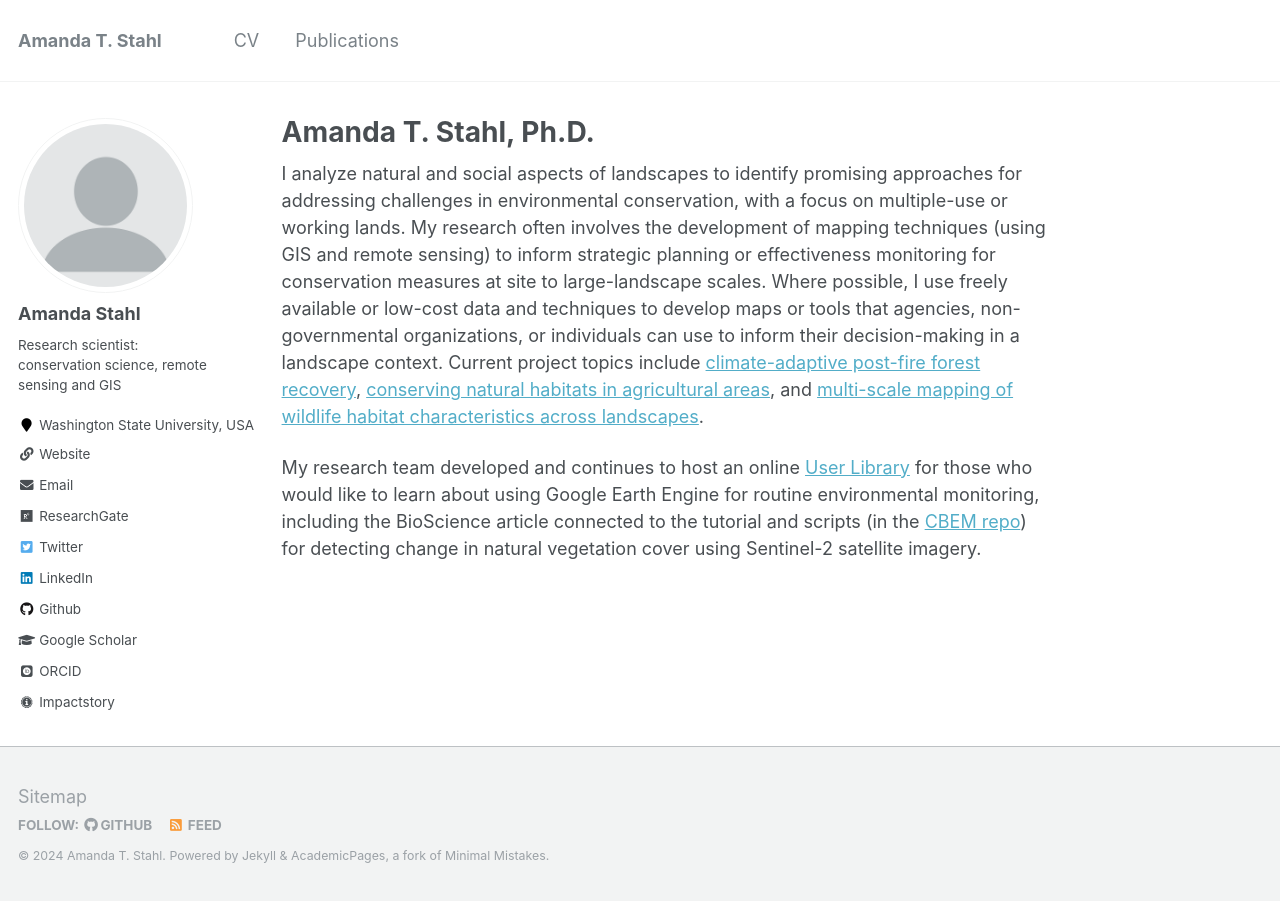
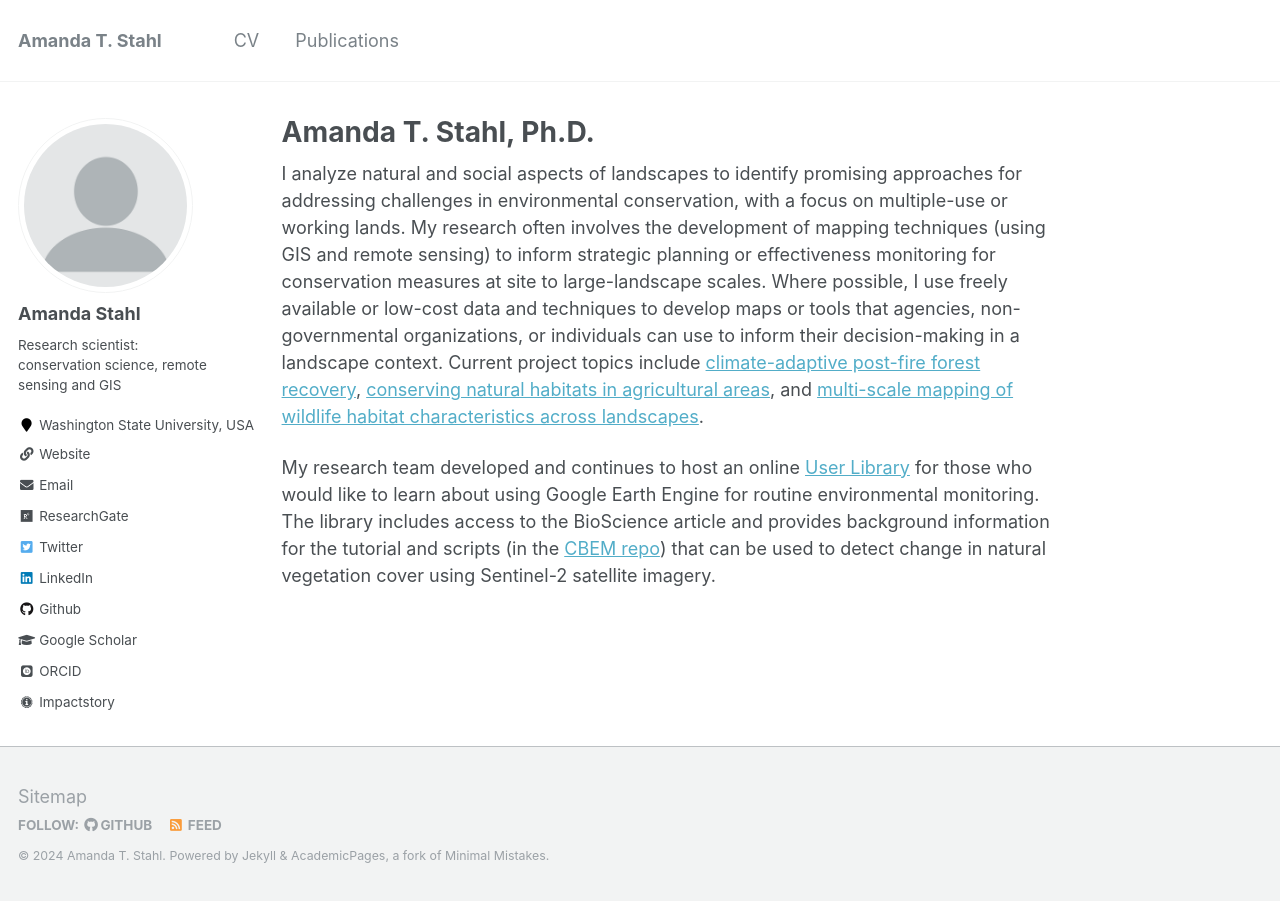
Before and after one commit to ATStahl/ATSpages, a Jekyll site: the page built from _pages/about.md, in a window 1280 px wide. Built offline with Jekyll 4.4.1, drawn with Linux system fonts in a browser that asks for light colours; some web fonts are replaced.

Commit message:
Update about.md

```diff
--- a/_pages/about.md
+++ b/_pages/about.md
@@ -10,4 +10,4 @@ redirect_from:
 
 I analyze natural and social aspects of landscapes to identify promising approaches for addressing challenges in environmental conservation, with a focus on multiple-use or working lands. My research often involves the development of mapping techniques (using GIS and remote sensing) to inform strategic planning or effectiveness monitoring for conservation measures at site to large-landscape scales. Where possible, I use freely available or low-cost data and techniques to develop maps or tools that agencies, non-governmental organizations, or individuals can use to inform their decision-making in a landscape context. Current project topics include <a href="https://environment.wsu.edu/post-fire-management/">climate-adaptive post-fire forest recovery</a>, <a href="https://ecologyandsociety.org/vol28/iss1/art42/">conserving natural habitats in agricultural areas</a>, and <a href="https://drive.google.com/file/d/1FRgmRMotmPzn6W5eKy9t6iyE7VvCn-pE/view?usp=drive_link">multi-scale mapping of wildlife habitat characteristics across landscapes</a>.
 
-My research team developed and continues to host an online <a href="https://labs.wsu.edu/ecology/research-projects/cbem-user-library/">User Library</a> for those who would like to learn about using Google Earth Engine for routine environmental monitoring, including the BioScience article connected to the tutorial and scripts (in the <a href="https://github.com/ATStahl/CBEM">CBEM repo</a>) for detecting change in natural vegetation cover using Sentinel-2 satellite imagery.
+My research team developed and continues to host an online <a href="https://labs.wsu.edu/ecology/research-projects/cbem-user-library/">User Library</a> for those who would like to learn about using Google Earth Engine for routine environmental monitoring. The library includes access to the BioScience article and provides background information for the tutorial and scripts (in the <a href="https://github.com/ATStahl/CBEM">CBEM repo</a>) that can be used to detect change in natural vegetation cover using Sentinel-2 satellite imagery.
```
